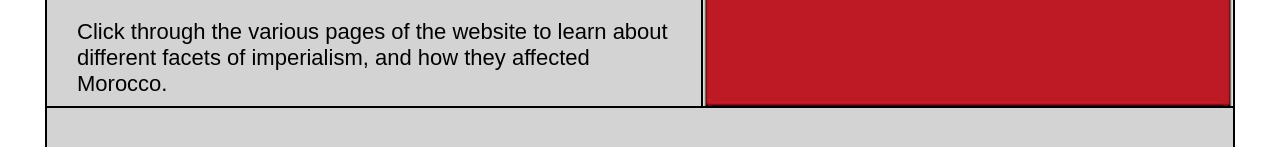
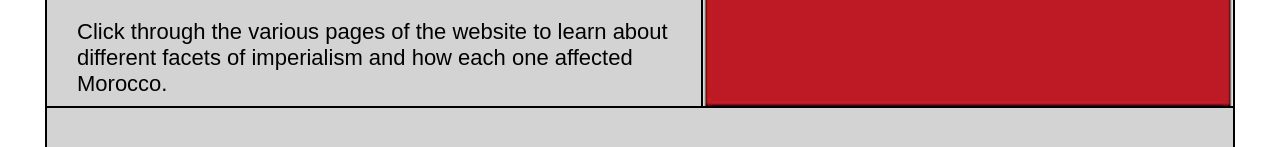
Before and after one commit to Onion-pi/ImperialismProject, a plain HTML site: page index.html in a window 1280 px wide. Shown: the part 356-503 px from the top of the page. Drawn offline with Linux system fonts and the light colour scheme.

Commit message:
content change

```diff
--- a/index.html
+++ b/index.html
@@ -23,7 +23,7 @@
 			<div id="main-info">
 			    <p>My name is Anya, and I am in Ms. Leslie's 10th grade History class. I created this website to share information about imperialism in Morocco.</p>
 			    <p>Morocco has been colonized multiple times throughout its history, and has a unique story to tell about the potential effects of imperialism and how it can influence modern day events.</p>
-			    <p>Click through the various pages of the website to learn about different facets of imperialism, and how they affected Morocco.</p>
+			    <p>Click through the various pages of the website to learn about different facets of imperialism and how each one affected Morocco.</p>
 			</div>
 			<img src="images/flag.png" width=530 height=350 />
 		</div>
```
